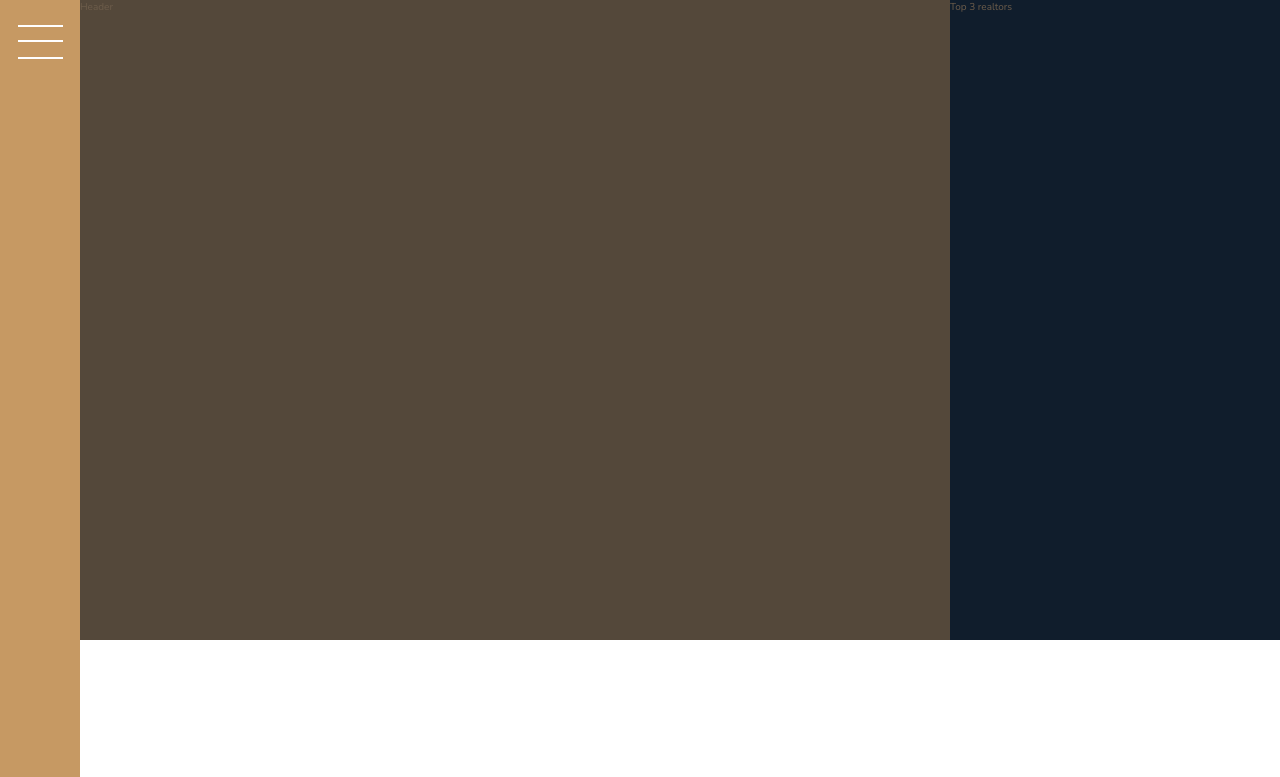
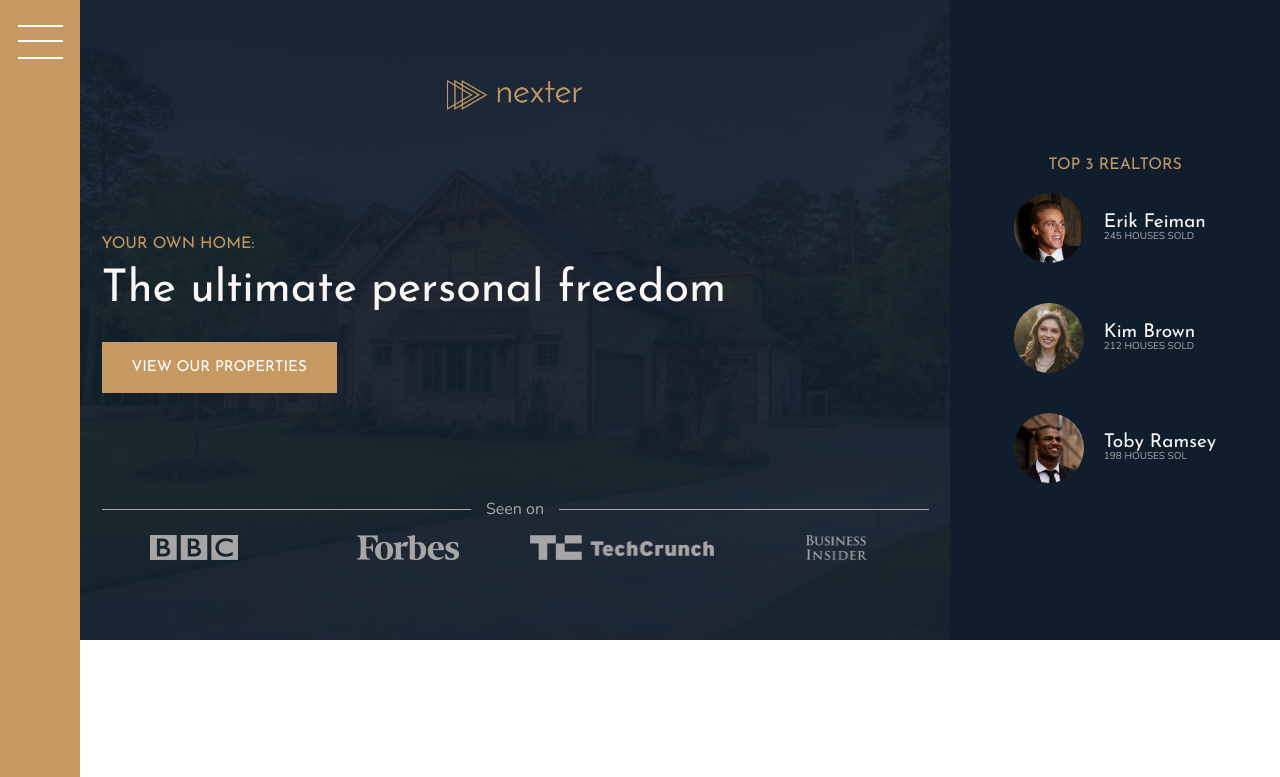
Before and after one commit to jAllanOli/nexter, a website: page index.html in a window 1280 px wide. Shown: the top 777 px of the page. Drawn offline with nearby package versions, Linux system fonts and the light colour scheme.

Commit message:
header finished

```diff
--- a/index.html
+++ b/index.html
@@ -19,9 +19,57 @@
       <button class="nav-btn"></button>
     </div>
 
-    <header class="header">Header</header>
+    <header class="header">
+      <img src="img/logo.png" alt="Nexter logo" class="header__logo" />
+      <h3 class="heading-3">Your own home:</h3>
+      <h1 class="heading-1">The ultimate personal freedom</h1>
+      <button class="btn header__btn">View our properties</button>
+      <div class="header__seenon-text">Seen on</div>
+      <div class="header__seenon-logos">
+        <img src="img/logo-bbc.png" alt="Seen on logo 1" />
+        <img src="img/logo-forbes.png" alt="Seen on logo 2" />
+        <img src="img/logo-techcrunch.png" alt="Seen on logo 3" />
+        <img src="img/logo-bi.png" alt="Seen on logo 4" />
+      </div>
+    </header>
 
-    <div class="realtors">Top 3 realtors</div>
+    <div class="realtors">
+      <h3 class="heading-3">Top 3 realtors</h3>
+      <div class="realtors__list">
+        <img
+          src="img/realtor-1.jpeg"
+          alt="Realtor"
+          class="realtors__img"
+          1=""
+        />
+        <div class="realtors__details">
+          <h4 class="heading-4 heading-4--light">Erik Feiman</h4>
+          <p class="realtors__sold">245 houses sold</p>
+        </div>
+
+        <img
+          src="img/realtor-2.jpeg"
+          alt="Realtor"
+          class="realtors__img"
+          2=""
+        />
+        <div class="realtors__details">
+          <h4 class="heading-4 heading-4--light">Kim Brown</h4>
+          <p class="realtors__sold">212 houses sold</p>
+        </div>
+
+        <img
+          src="img/realtor-3.jpeg"
+          alt="Realtor"
+          class="realtors__img"
+          3=""
+        />
+        <div class="realtors__details">
+          <h4 class="heading-4 heading-4--light">Toby Ramsey</h4>
+          <p class="realtors__sold">198 houses sol</p>
+        </div>
+      </div>
+    </div>
 
     <section class="features">
       <div class="feature">
--- a/sass/_header.scss
+++ b/sass/_header.scss
@@ -1,4 +1,57 @@
 .header {
-  background-color: $color-grey-dark-1;
   grid-column: full-start / col-end 6;
+  background-image: linear-gradient(
+      rgba($color-secondary, 0.93),
+      rgba($color-secondary, 0.93)
+    ),
+    url(../img/hero.jpeg);
+  background-size: cover;
+  background-position: center;
+  padding: 8rem;
+
+  display: grid;
+  grid-template-rows: 1fr min-content 6rem 1fr;
+  grid-template-columns: max-content;
+  grid-row-gap: 1.5rem;
+  justify-content: center;
+
+  &__logo {
+    height: 3rem;
+    justify-self: center;
+  }
+
+  &__btn {
+    align-self: flex-start;
+    justify-self: flex-start;
+  }
+
+  &__seenon-text {
+    display: grid;
+    grid-template-columns: 1fr max-content 1fr;
+    gap: 1.5rem;
+    align-items: center;
+
+    font-size: 1.6rem;
+    color: $color-grey-light-2;
+
+    &::before,
+    &::after {
+      content: "";
+      height: 1px;
+      display: block;
+      background-color: currentColor;
+    }
+  }
+
+  &__seenon-logos {
+    display: grid;
+    grid-template-columns: repeat(4, 1fr);
+    gap: 3rem;
+    justify-items: center;
+
+    img {
+      height: 2.5rem;
+      filter: brightness(0.65);
+    }
+  }
 }
--- a/sass/_realtors.scss
+++ b/sass/_realtors.scss
@@ -1,4 +1,31 @@
 .realtors {
   background-color: $color-secondary;
   grid-column: col-start 7 / full-end;
+  padding: 3rem;
+
+  display: grid;
+  align-content: center;
+  justify-content: center;
+  justify-items: center;
+  row-gap: 2rem;
+
+  &__list {
+    display: grid;
+    grid-template-columns: min-content max-content;
+    column-gap: 2rem;
+    row-gap: 5vh;
+    align-items: center;
+  }
+
+  &__img {
+    width: 7rem;
+    border-radius: 50%;
+    display: block;
+  }
+
+  &__sold {
+    text-transform: uppercase;
+    color: $color-grey-light-2;
+    margin-top: -3px;
+  }
 }
--- a/sass/_typography.scss
+++ b/sass/_typography.scss
@@ -1,6 +1,13 @@
 %heading {
   font-family: $font-display;
   font-weight: 400;
+}
+
+.heading-1 {
+  @extend %heading;
+  font-size: 4.5rem;
+  color: $color-grey-light-1;
+  line-height: 1;
 }
 
 .heading-2 {
```
Also changed, not shown: css/style.css.
